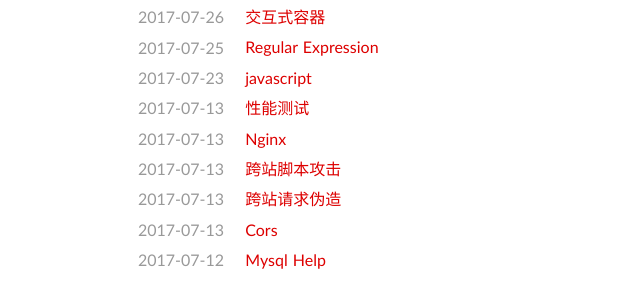
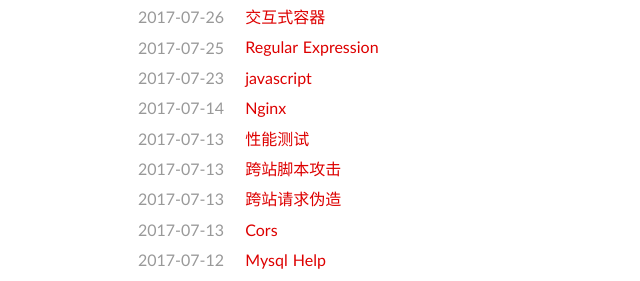
Before and after one commit to yigubigu/yigubigu.github.io, a Jekyll site: the page built from index.html, in a window 1280 px wide. Shown: the part 324-605 px from the top of the page, without its empty margins (202-842 px from the left). Built offline with Jekyll 4.4.1, drawn with Linux system fonts in a browser that asks for light colours; the list of posts is cut into pages by our own code; a file with an impossible date is left out.

Commit message:
change to correct date

```diff
--- a/_posts/2017-07-14-iptables.md
+++ b/_posts/2017-07-14-iptables.md
@@ -1,5 +1,5 @@
 ---
-date: 2017-07-13 09:50:47+00:00
+date: 2017-07-14 09:50:47+00:00
 layout: post
 title: '如何配置Ubuntu 14.04中的IPTables防火墙'
 categories: 文档
--- a/_posts/2017-07-14-nginx.md
+++ b/_posts/2017-07-14-nginx.md
@@ -1,5 +1,5 @@
 ---
-date: 2017-07-13 09:50:47+00:00
+date: 2017-07-14 09:50:47+00:00
 layout: post
 title: 'Nginx'
 categories: 文档
```
